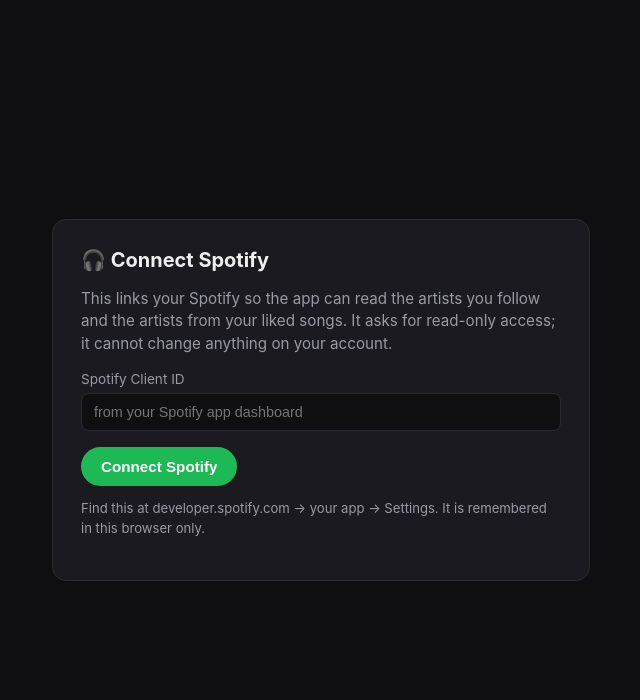
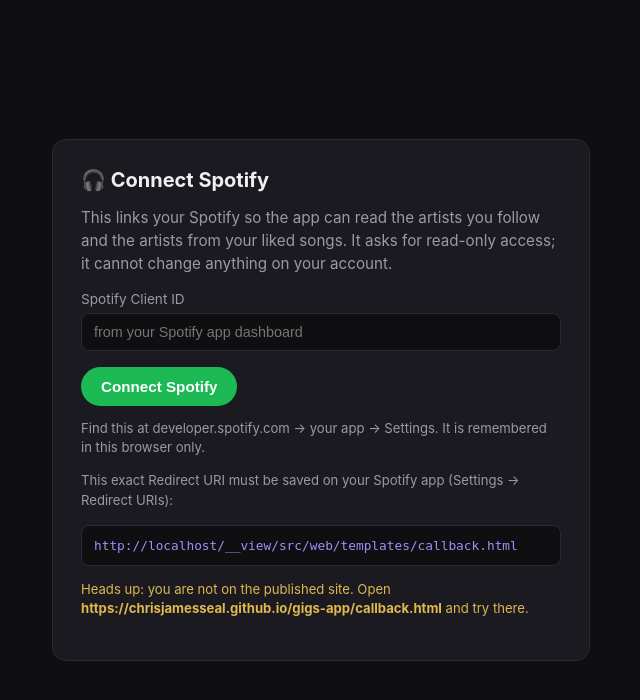
Before and after one commit to chrisjamesseal/gigs-app, a FastAPI app: template src/web/templates/callback.html in a window 1280 px wide. Shown: the top 700 px of the page, without its empty margins (319-959 px from the left). Run offline with FastAPI, Linux system fonts and the light colour scheme; the template is opened without the code that fills it, so the values that code supplies are empty.

Commit message:
Connect page: show exact redirect URI and warn on wrong origin (#3)
* Enable GitHub Pages automatically from the deploy workflow

Use actions/configure-pages with enablement so the first deploy creates the
Pages site itself, removing the manual Settings step.

Co-Authored-By: Claude Fable 5 <noreply@anthropic.com>
Claude-Session: https://claude.ai/code/session_01XDSZ8ogeYpef8VxPi1YdYR

* Connect page: show exact redirect URI and warn on wrong origin

Display the redirect_uri the page will send so it can be matched exactly in the
Spotify app settings, and warn if the page is opened from anywhere other than the
published github.io origin (a common cause of "redirect_uri not matching").

Co-Authored-By: Claude Opus 4.8 <noreply@anthropic.com>
Claude-Session: https://claude.ai/code/session_01XDSZ8ogeYpef8VxPi1YdYR

---------

Co-authored-by: Claude <noreply@anthropic.com>

```diff
--- a/src/web/templates/callback.html
+++ b/src/web/templates/callback.html
@@ -54,6 +54,13 @@
       <button id="connect" type="button">Connect Spotify</button>
       <p class="muted">Find this at developer.spotify.com → your app → Settings.
         It is remembered in this browser only.</p>
+      <p class="muted">This exact Redirect URI must be saved on your Spotify app
+        (Settings → Redirect URIs):</p>
+      <code id="redirectUri"></code>
+      <p class="muted" id="originWarn" style="display:none;color:#e0b84d;">
+        Heads up: you are not on the published site. Open
+        <strong>https://chrisjamesseal.github.io/gigs-app/callback.html</strong>
+        and try there.</p>
     </div>
 
     <div id="working" class="hidden"><p>Finishing sign-in...</p></div>
@@ -159,6 +166,10 @@
       completeLogin(params.get("code"), params.get("state"));
     } else {
       $("clientId").value = localStorage.getItem("gr_client_id") || "";
+      $("redirectUri").textContent = REDIRECT_URI;
+      if (location.hostname !== "chrisjamesseal.github.io") {
+        $("originWarn").style.display = "block";
+      }
       $("connect").addEventListener("click", startLogin);
     }
     $("copy").addEventListener("click", () => {
```
